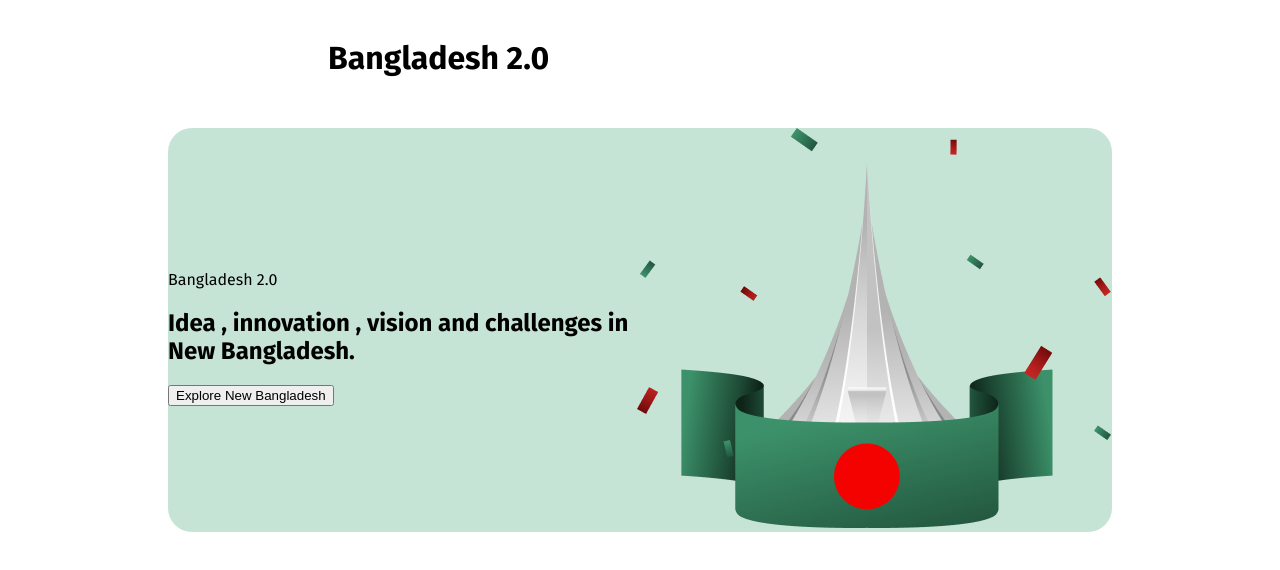
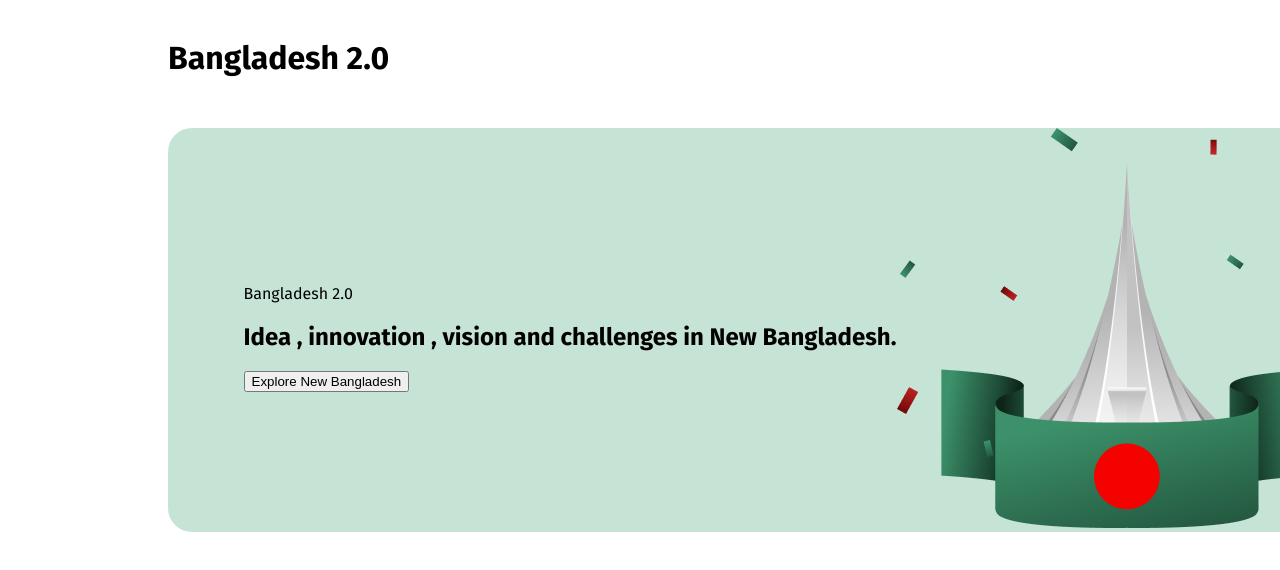
Before and after one commit to M-H-Nayem/Assignment-1st, a plain HTML site: page index.html in a window 1280 px wide. Shown: the top 570 px of the page. Drawn offline with Linux system fonts and the light colour scheme.

Commit message:
added many

```diff
--- a/css/style.css
+++ b/css/style.css
@@ -1,5 +1,7 @@
 body {
     font-family: 'Fira Sans', sans-serif;
+    width: 1600px;
+    height: 5200px;
 }
 /* nav edit  */
 .nav-css{
@@ -16,8 +18,8 @@ font-weight: 700;
 line-height: 38px;
 letter-spacing: 0%;
 text-align: left;
-padding: 24px 160px 24px 160px;
-margin: 31px auto 31px 160px;
+padding: 24px 160px 24px 150px;
+margin: 31px 10px 31px 10px;
 }
 .nav-p{
     color: rgb(0, 106, 80);
@@ -31,6 +33,7 @@ text-align: left;
     width: 116px;
 height: 52px;
 padding: 15px 30px 15px 30px;
+margin: 31px 160px 31px 10px;
 box-sizing: border-box;
     border: 1px solid rgb(0, 106, 80);
     border-radius: 8px;
```
